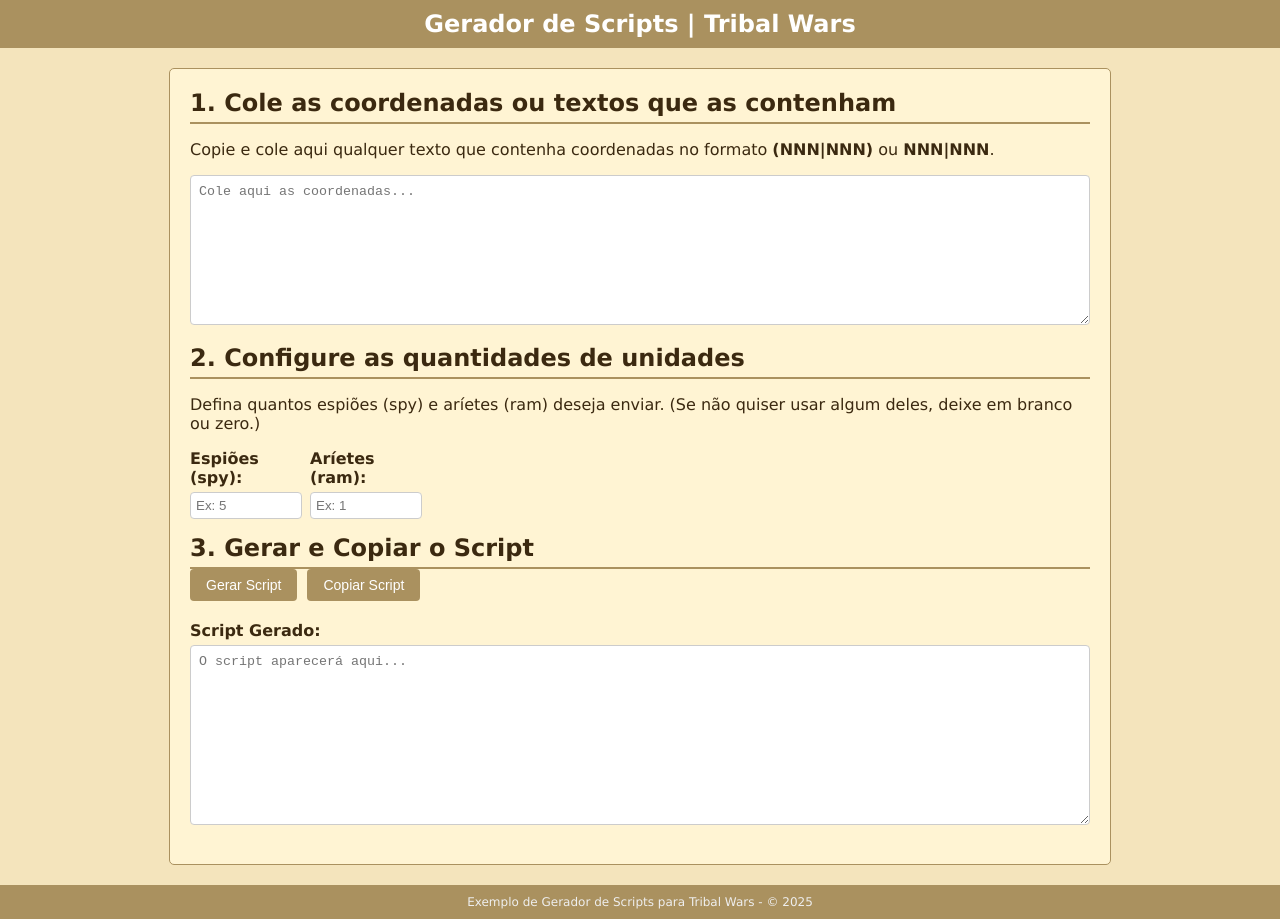
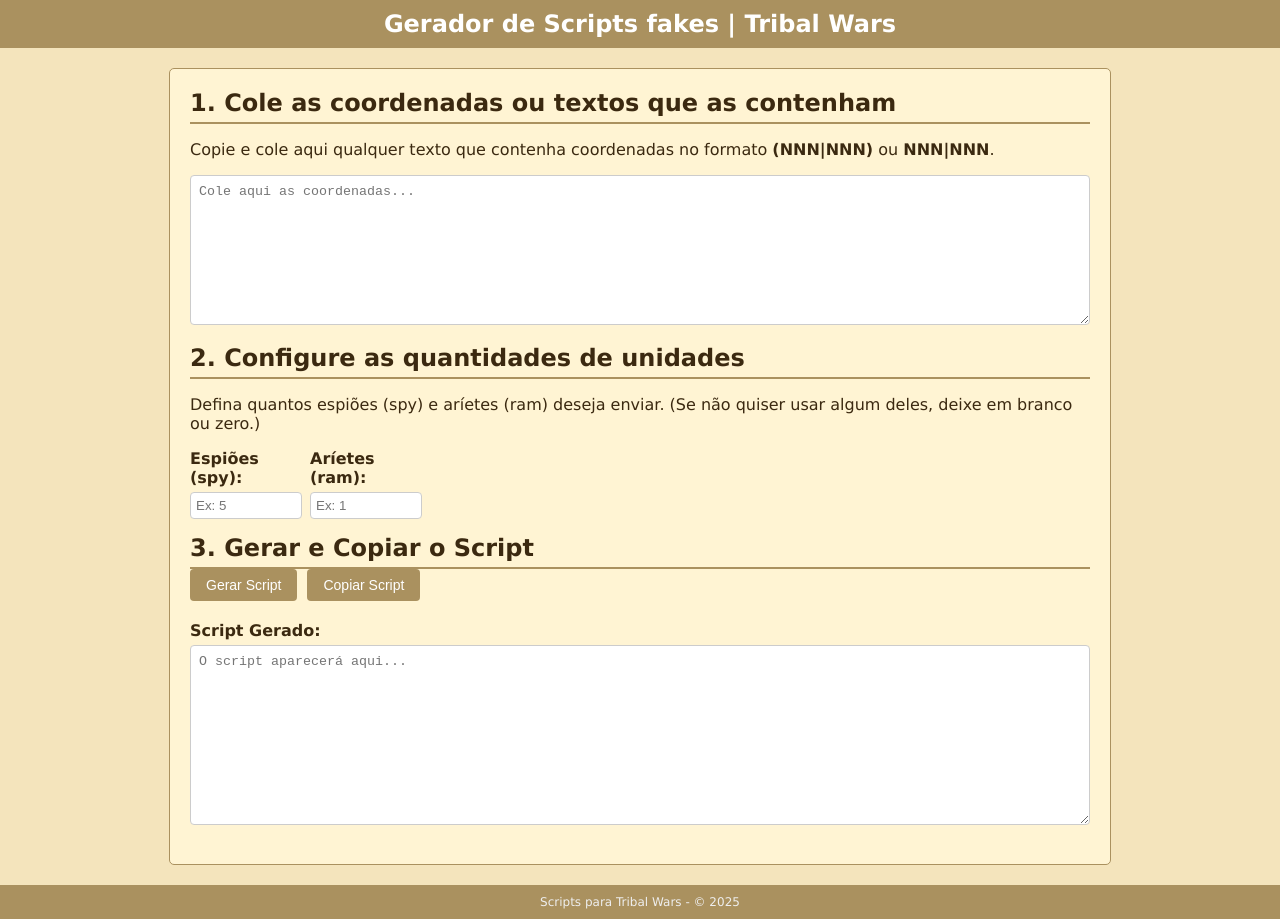
Before and after one commit to kozac/tw-tools, a plain HTML site: page index.html in a window 1280 px wide. Drawn offline with Linux system fonts and the light colour scheme.

Commit message:
Update index.html

```diff
--- a/index.html
+++ b/index.html
@@ -2,7 +2,7 @@
 <html lang="pt-BR">
 <head>
   <meta charset="UTF-8" />
-  <title>Gerador de Scripts | Tribal Wars</title>
+  <title>Gerador de Scripts fakes | Tribal Wars</title>
   <style>
     /* Estilo básico inspirado em Tribal Wars */
     body {
@@ -127,7 +127,7 @@
 </head>
 <body>
   <header>
-    <h1>Gerador de Scripts | Tribal Wars</h1>
+    <h1>Gerador de Scripts fakes | Tribal Wars</h1>
   </header>
 
   <main>
@@ -160,7 +160,7 @@
   </main>
 
   <footer>
-    <p>Exemplo de Gerador de Scripts para Tribal Wars - &copy; 2025</p>
+    <p>Scripts para Tribal Wars - &copy; 2025</p>
   </footer>
 
   <script>
```
